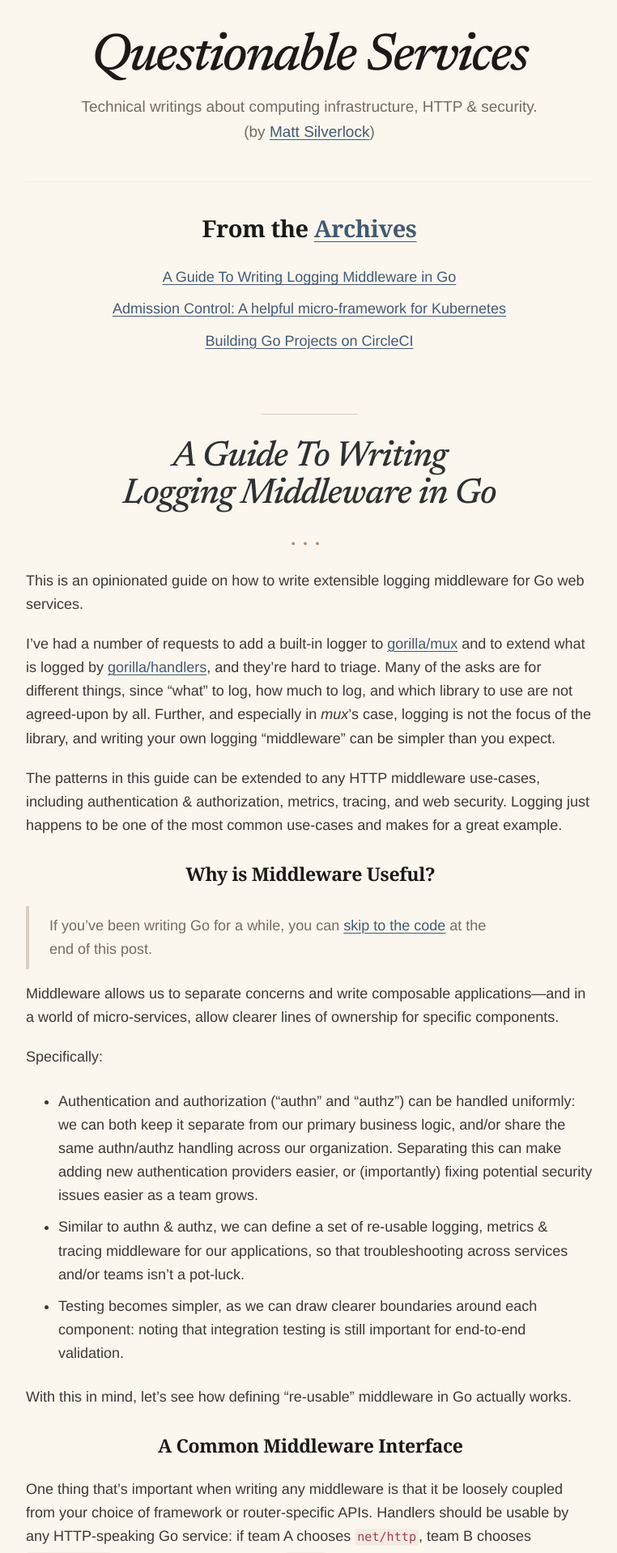
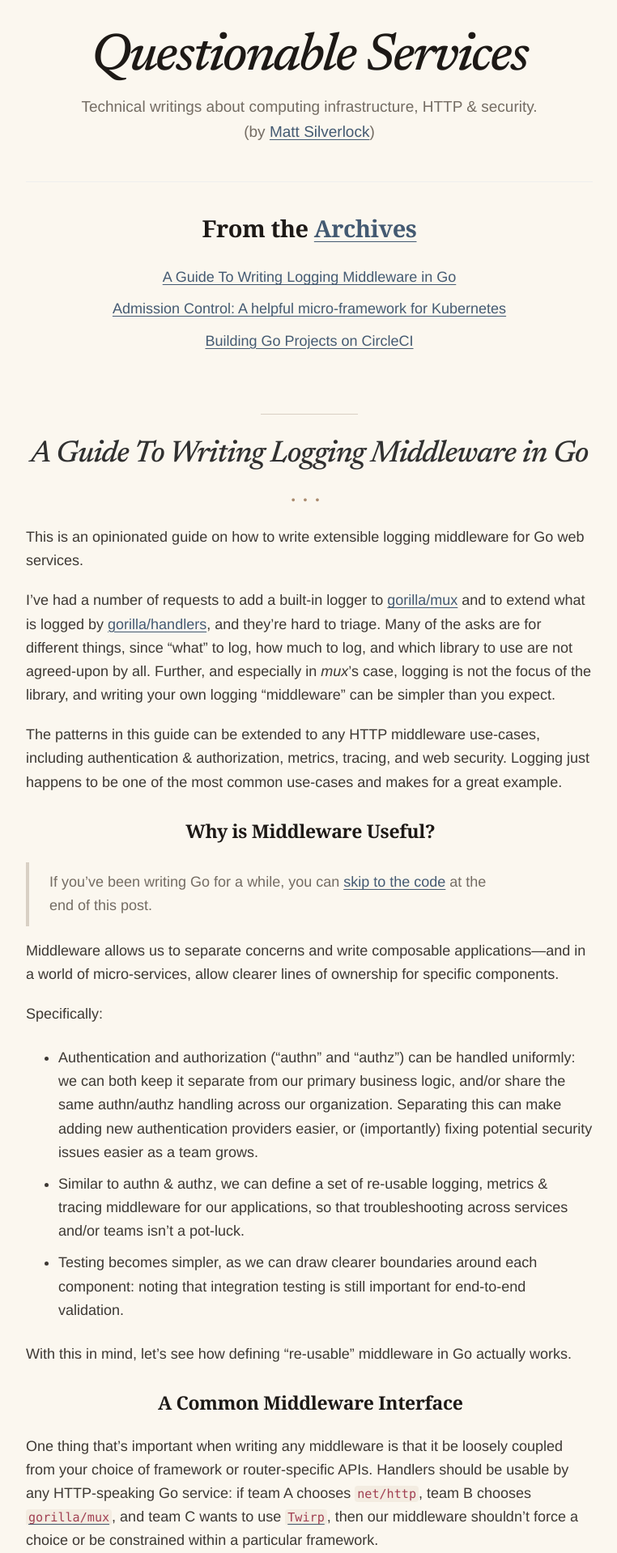
Before and after one commit to elithrar/elithrar.github.io, a Jekyll site: the page built from index.html, in a window 1280 px wide. Shown: the top 1918 px of the page at 81% size, without its empty margins (258-1020 px from the left). Built offline with Jekyll 4.4.1, drawn with Linux system fonts in a browser that asks for light colours; the list of posts is cut into pages by our own code.

Commit message:
Scale post titles with accessible root sizing

```diff
--- a/public/css/app.css
+++ b/public/css/app.css
@@ -273,7 +273,7 @@
 .post-title {
   font-family: "Newsreader", "Iowan Old Style", "Palatino Linotype", Georgia,
     "Times New Roman", serif;
-  font-size: clamp(1.9rem, 5.5vw, 2.2rem);
+  font-size: clamp(1.625rem, 4.7vw, 1.875rem);
   font-weight: 500;
   font-style: italic;
   line-height: 1.06;
--- a/public/css/poole.css
+++ b/public/css/poole.css
@@ -49,12 +49,12 @@
 
 html {
   font-family: "Helvetica Neue", Helvetica, Arial, sans-serif;
-  font-size: 16px;
+  font-size: 100%;
   line-height: 1.5;
 }
 @media (min-width: 38rem) {
   html {
-    font-size: 20px;
+    font-size: 125%;
   }
 }
 
```
